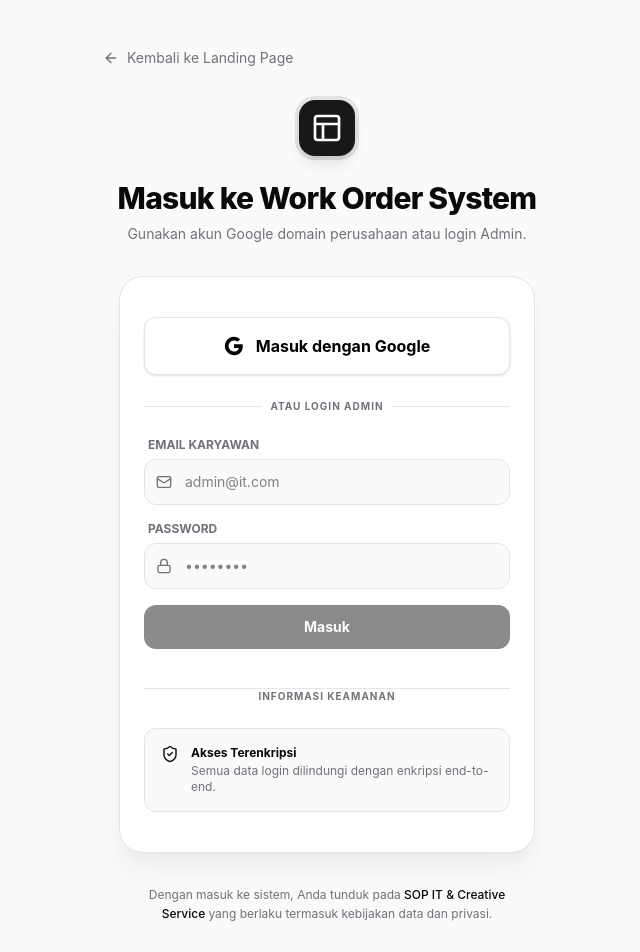
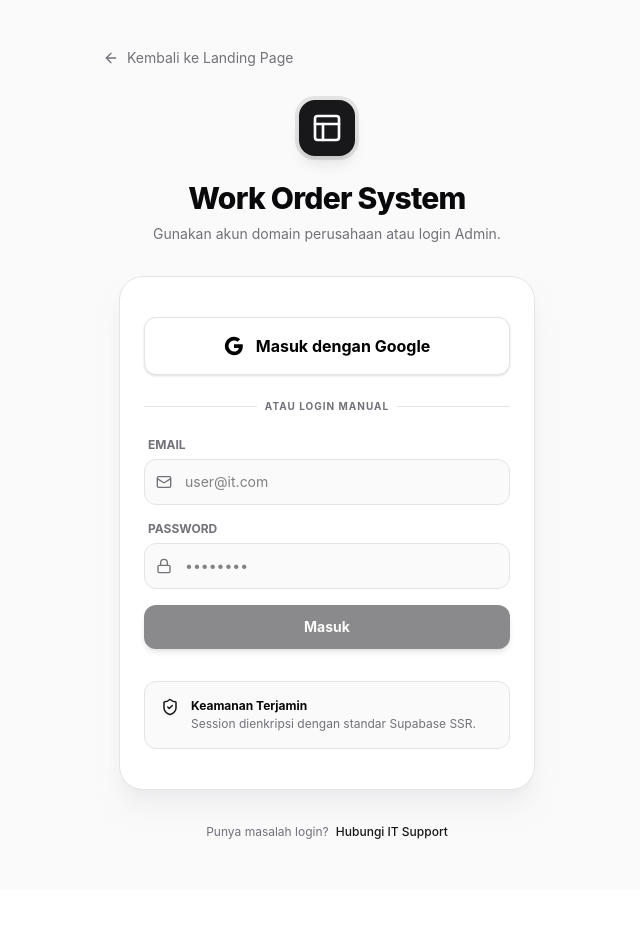
Before and after one commit to elianafriliana9-eng/work-order2, a Next.js app in the folder wo-2/: page /login in a window 1280 px wide. Shown: the top 952 px of the page, without its empty margins (313-953 px from the left). After the commit the page ends 890 px from the top, so only its background shows below. Built offline with nearby package versions, Linux system fonts and the light colour scheme; no server answers.

Commit message:
refactor: Modernize Auth state and clean up Login page by Giaa 🌸

```diff
--- a/wo-2/src/app/login/page.tsx
+++ b/wo-2/src/app/login/page.tsx
@@ -6,6 +6,7 @@ import { Layout, ArrowLeft, ShieldCheck, Mail, Lock, Loader2 } from "lucide-reac
 import Link from "next/link";
 import { supabase } from "@/lib/supabase";
 import { useRouter } from "next/navigation";
+import { ADMIN_ROLES, DEFAULT_REDIRECTS } from "@/lib/constants";
 
 export default function LoginPage() {
     const [email, setEmail] = useState("");
@@ -25,7 +26,7 @@ export default function LoginPage() {
             if (error) throw error;
         } catch (error: any) {
             console.error("Error logging in with Google:", error.message);
-            alert("Failed to login with Google. Please check your Supabase configuration.");
+            setError("Gagal login dengan Google. Cek konfigurasi Supabase.");
         }
     }
 
@@ -42,7 +43,7 @@ export default function LoginPage() {
 
             if (error) throw error;
 
-            // Check role
+            // Fetch profile and determine redirect
             const { data: { user } } = await supabase.auth.getUser();
             if (user) {
                 const { data: profile } = await supabase
@@ -51,17 +52,15 @@ export default function LoginPage() {
                     .eq('id', user.id)
                     .single();
 
-                if (profile && ['head_it', 'designer', 'it_dev', 'it_support'].includes(profile.role)) {
-                    router.push('/admin');
-                    router.refresh();
-                    return;
-                }
+                const redirectPath = (profile && ADMIN_ROLES.includes(profile.role as any))
+                    ? DEFAULT_REDIRECTS.ADMIN
+                    : DEFAULT_REDIRECTS.USER;
+
+                router.push(redirectPath);
+                router.refresh();
             }
-
-            router.push('/dashboard');
-            router.refresh();
         } catch (error: any) {
-            console.error("Error logging in with Email:", error.message);
+            console.error("Login Error:", error.message);
             setError("Email atau password salah.");
         } finally {
             setLoading(false);
@@ -89,10 +88,10 @@ export default function LoginPage() {
                     </div>
                 </div>
                 <h2 className="text-center text-3xl font-extrabold tracking-tight text-foreground">
-                    Masuk ke Work Order System
+                    Work Order System
                 </h2>
                 <p className="mt-2 text-center text-sm text-muted-foreground">
-                    Gunakan akun Google domain perusahaan atau login Admin.
+                    Gunakan akun domain perusahaan atau login Admin.
                 </p>
             </div>
 
@@ -123,7 +122,7 @@ export default function LoginPage() {
                             </div>
                             <div className="relative flex justify-center text-sm">
                                 <span className="px-2 bg-white dark:bg-zinc-900 text-muted-foreground uppercase tracking-widest text-[10px] font-bold">
-                                    Atau Login Admin
+                                    Atau Login Manual
                                 </span>
                             </div>
                         </div>
@@ -136,7 +135,7 @@ export default function LoginPage() {
                                 </div>
                             )}
                             <div>
-                                <label className="block text-xs font-bold text-muted-foreground uppercase mb-1.5 ml-1">Email Karyawan</label>
+                                <label className="block text-xs font-bold text-muted-foreground uppercase mb-1.5 ml-1">Email</label>
                                 <div className="relative">
                                     <Mail className="absolute left-3 top-1/2 -translate-y-1/2 text-muted-foreground" size={16} />
                                     <input
@@ -144,7 +143,7 @@ export default function LoginPage() {
                                         required
                                         value={email}
                                         onChange={(e) => setEmail(e.target.value)}
-                                        placeholder="admin@it.com"
+                                        placeholder="user@it.com"
                                         className="w-full pl-10 pr-4 py-3 rounded-xl border border-border bg-zinc-50 dark:bg-zinc-800 outline-none focus:ring-2 focus:ring-primary/20 transition-all text-sm"
                                     />
                                 </div>
@@ -166,29 +165,18 @@ export default function LoginPage() {
                             <button
                                 type="submit"
                                 disabled={loading || !email || !password}
-                                className="w-full flex items-center justify-center gap-2 py-3 rounded-xl bg-primary text-primary-foreground font-bold text-sm hover:opacity-90 transition-all disabled:opacity-50"
+                                className="w-full flex items-center justify-center gap-2 py-3 rounded-xl bg-primary text-primary-foreground font-bold text-sm hover:opacity-90 transition-all disabled:opacity-50 shadow-md shadow-primary/20"
                             >
                                 {loading ? <Loader2 size={16} className="animate-spin" /> : "Masuk"}
                             </button>
                         </form>
 
-                        <div className="relative pt-4">
-                            <div className="absolute inset-0 flex items-center">
-                                <div className="w-full border-t border-border"></div>
-                            </div>
-                            <div className="relative flex justify-center text-sm">
-                                <span className="px-2 bg-white dark:bg-zinc-900 text-muted-foreground uppercase tracking-widest text-[10px] font-bold">
-                                    Informasi Keamanan
-                                </span>
-                            </div>
-                        </div>
-
-                        <div className="grid grid-cols-1 gap-4 text-xs">
+                        <div className="grid grid-cols-1 gap-4 text-xs pt-2">
                             <div className="flex items-start gap-3 p-4 rounded-xl bg-zinc-50 dark:bg-zinc-800/50 border border-border">
                                 <ShieldCheck className="text-primary shrink-0" size={18} />
                                 <div>
-                                    <p className="font-bold text-foreground">Akses Terenkripsi</p>
-                                    <p className="text-muted-foreground mt-0.5">Semua data login dilindungi dengan enkripsi end-to-end.</p>
+                                    <p className="font-bold text-foreground">Keamanan Terjamin</p>
+                                    <p className="text-muted-foreground mt-0.5">Session dienkripsi dengan standar Supabase SSR.</p>
                                 </div>
                             </div>
                         </div>
@@ -196,9 +184,8 @@ export default function LoginPage() {
                 </div>
 
                 <p className="mt-8 text-center text-xs text-muted-foreground leading-relaxed px-4">
-                    Dengan masuk ke sistem, Anda tunduk pada
-                    <span className="text-foreground font-medium"> SOP IT & Creative Service </span>
-                    yang berlaku termasuk kebijakan data dan privasi.
+                    Punya masalah login?
+                    <Link href="#" className="text-primary font-medium hover:underline ml-1"> Hubungi IT Support </Link>
                 </p>
             </motion.div>
         </div>
--- /dev/null
+++ b/wo-2/src/hooks/use-auth.ts
@@ -0,0 +1,43 @@
+import { useEffect } from 'react';
+import { supabase } from '@/lib/supabase';
+import { useAuthStore } from '@/store/auth';
+
+export function useAuth() {
+    const { setUser, setProfile } = useAuthStore();
+
+    useEffect(() => {
+        const initializeAuth = async () => {
+            const { data: { user } } = await supabase.auth.getUser();
+            setUser(user);
+
+            if (user) {
+                const { data: profile } = await supabase
+                    .from('profiles')
+                    .select('*')
+                    .eq('id', user.id)
+                    .single();
+                setProfile(profile);
+            }
+        };
+
+        initializeAuth();
+
+        const { data: { subscription } } = supabase.auth.onAuthStateChange(async (event, session) => {
+            const user = session?.user ?? null;
+            setUser(user);
+
+            if (user) {
+                const { data: profile } = await supabase
+                    .from('profiles')
+                    .select('*')
+                    .eq('id', user.id)
+                    .single();
+                setProfile(profile);
+            } else {
+                setProfile(null);
+            }
+        });
+
+        return () => subscription.unsubscribe();
+    }, [setUser, setProfile]);
+}
--- /dev/null
+++ b/wo-2/src/lib/constants.ts
@@ -0,0 +1,14 @@
+// Constants for Auth Roles
+export const ROLES = {
+    HEAD_IT: 'head_it',
+    DESIGNER: 'designer',
+    IT_DEV: 'it_dev',
+    IT_SUPPORT: 'it_support',
+} as const;
+
+export const ADMIN_ROLES = Object.values(ROLES);
+
+export const DEFAULT_REDIRECTS = {
+    ADMIN: '/admin',
+    USER: '/dashboard',
+} as const;
--- /dev/null
+++ b/wo-2/src/store/auth.ts
@@ -0,0 +1,32 @@
+import { create } from 'zustand';
+import { supabase } from '@/lib/supabase';
+
+interface Profile {
+    id: string;
+    role: string;
+    full_name?: string;
+    avatar_url?: string;
+}
+
+interface AuthState {
+    user: any | null;
+    profile: Profile | null;
+    isLoading: boolean;
+    isInitialized: boolean;
+    setUser: (user: any | null) => void;
+    setProfile: (profile: Profile | null) => void;
+    signOut: () => Promise<void>;
+}
+
+export const useAuthStore = create<AuthState>((set) => ({
+    user: null,
+    profile: null,
+    isLoading: true,
+    isInitialized: false,
+    setUser: (user) => set({ user }),
+    setProfile: (profile) => set({ profile }),
+    signOut: async () => {
+        await supabase.auth.signOut();
+        set({ user: null, profile: null });
+    },
+}));
```
